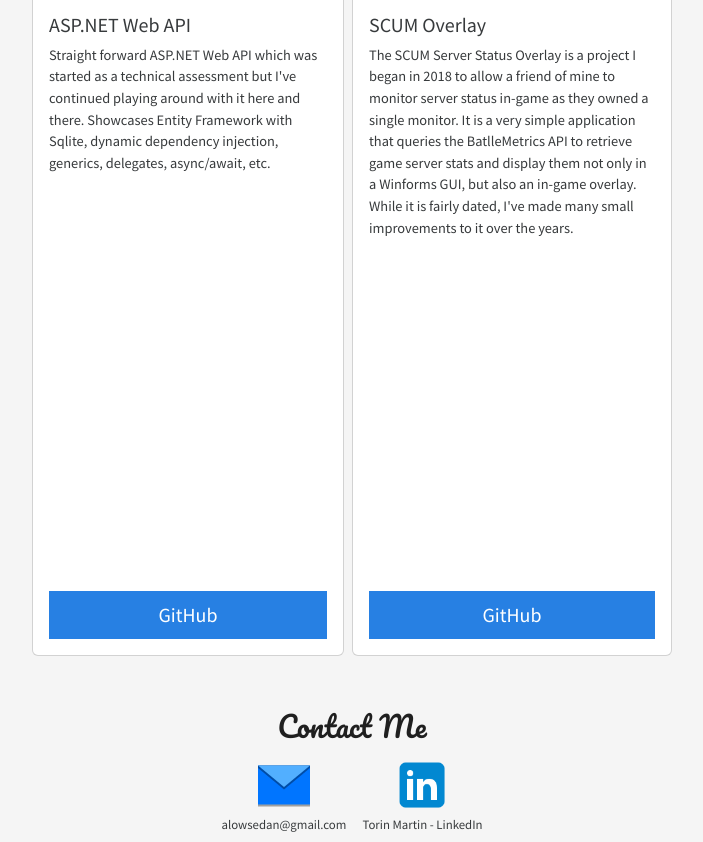
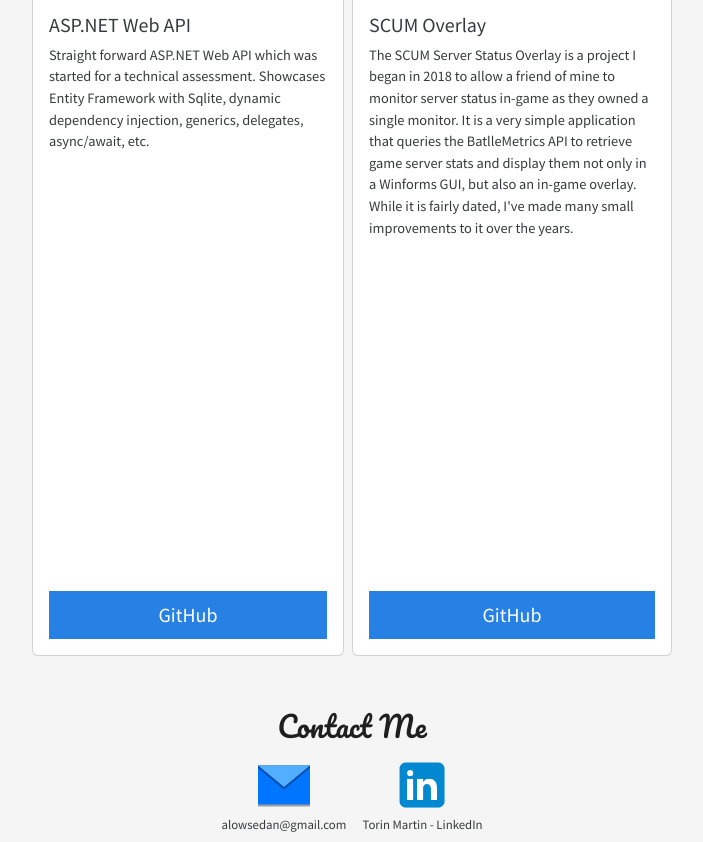
Before and after one commit to TorinMartin/TorinMartin.github.io, a plain HTML site: page index.html in a window 1280 px wide. Shown: the part 4210-5052 px from the top of the page, without its empty margins (288-991 px from the left). Drawn offline with nearby package versions, Linux system fonts and the light colour scheme.

Commit message:
Content update

```diff
--- a/index.html
+++ b/index.html
@@ -216,7 +216,7 @@
 								<div class="card-body d-flex flex-column">
 									<h5 class="card-title">ASP.NET Web API</h5>
 									<p class="card-text project-desc">
-										Straight forward ASP.NET Web API which was started as a technical assessment but I've continued playing around with it here and there. Showcases Entity Framework with Sqlite, dynamic dependency injection, generics, delegates, async/await, etc.
+										Straight forward ASP.NET Web API which was started for a technical assessment. Showcases Entity Framework with Sqlite, dynamic dependency injection, generics, delegates, async/await, etc.
 									</p>
 									<a href="https://github.com/TorinMartin/api-sqlite" class="mt-auto center w-100"><button type="button" class="btn btn-lg btn-primary w-100">GitHub</button></a>
 								</div>
```
